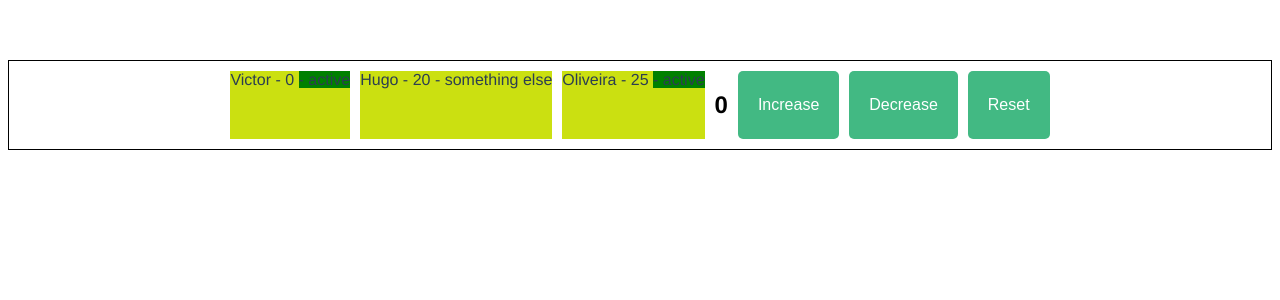
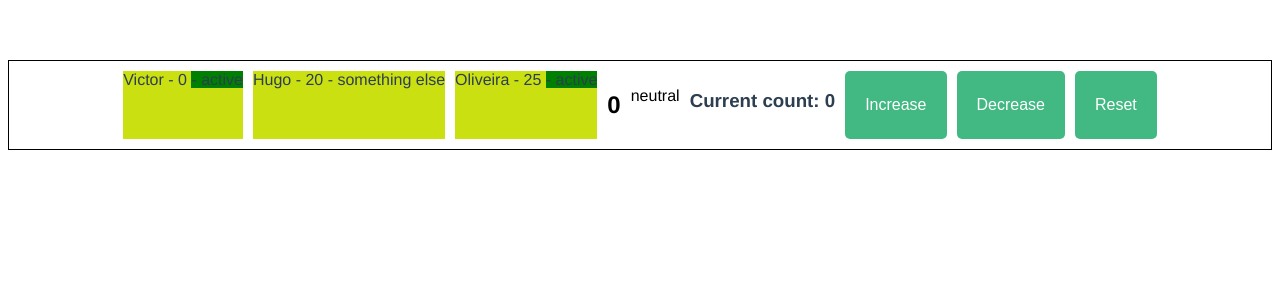
Before and after one commit to Thorugoh/web-pocs, a Vue app in the folder hello-vue/: page / in a window 1280 px wide. Shown: the top 300 px of the page. Built offline with nearby package versions, Linux system fonts and the light colour scheme.

Commit message:
accessing computed values

```diff
--- a/hello-vue/src/App.vue
+++ b/hello-vue/src/App.vue
@@ -6,7 +6,10 @@
     <h2 :style="{color: changeColorCount}">
       {{ count }}
     </h2>
-    <CounterButtons @changeCount="handleCountChange"/>
+    <p :style="{color: changeColorCount}">
+     {{ countState }}
+    </p>
+    <CounterButtons :count-value="count" @changeCount="handleCountChange"/>
   </div>
 
 </template>
@@ -29,13 +32,15 @@ export default {
   },
   computed: {
     changeColorCount(){
-      if(this.count > 0){
-        return 'green';
-      } else if(this.count < 0){
-        return 'red';
-      } else {
-        return 'black';
-      }
+      if(this.count > 0) return 'green';
+      else if(this.count < 0) return 'red';
+      return 'black';
+
+    },
+    countState() {
+      if(this.count > 0) return 'positive';
+      else if(this.count < 0) return 'negative';
+      return 'neutral';
     }
   },
   methods: {
--- a/hello-vue/src/components/CounterButtons.vue
+++ b/hello-vue/src/components/CounterButtons.vue
@@ -1,9 +1,10 @@
 
 <template>
     <div class="buttons">
+        <h3>Current count: {{  countValue  }}</h3>
         <MyButton @update="$emit('changeCount', 'increment', 1)" title="Increase" />
-        <MyButton @update="$emit('changeCount', 'decrement', 1)" title="Decrease" />
-        <MyButton @update="$emit('changeCount', 'clear')" title="Reset" />
+        <MyButton :disabled="!canDecrement" @update="$emit('changeCount', 'decrement', 1)" title="Decrease" />
+        <MyButton :disabled="!canReset" @update="$emit('changeCount', 'clear')" title="Reset" />
     </div>
 </template>
 
@@ -15,6 +16,21 @@ export default {
     emits: ['changeCount'],
     components: {
         MyButton
+    },
+    props: {
+        countValue: {
+            type: Number,
+            required: true,
+        }
+    },
+    computed: {
+        canDecrement() {
+            return this.countValue > -10;
+        },
+        canReset() {
+            return this.countValue !== 0;
+        }
+
     }
 }
 
```
